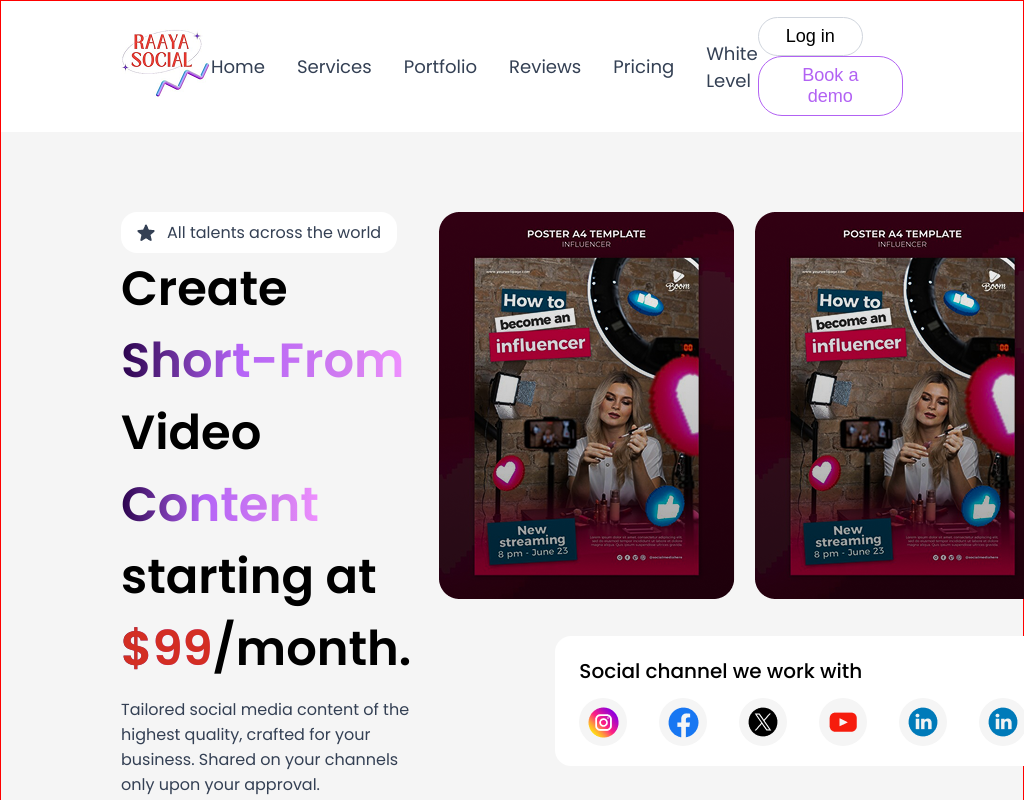
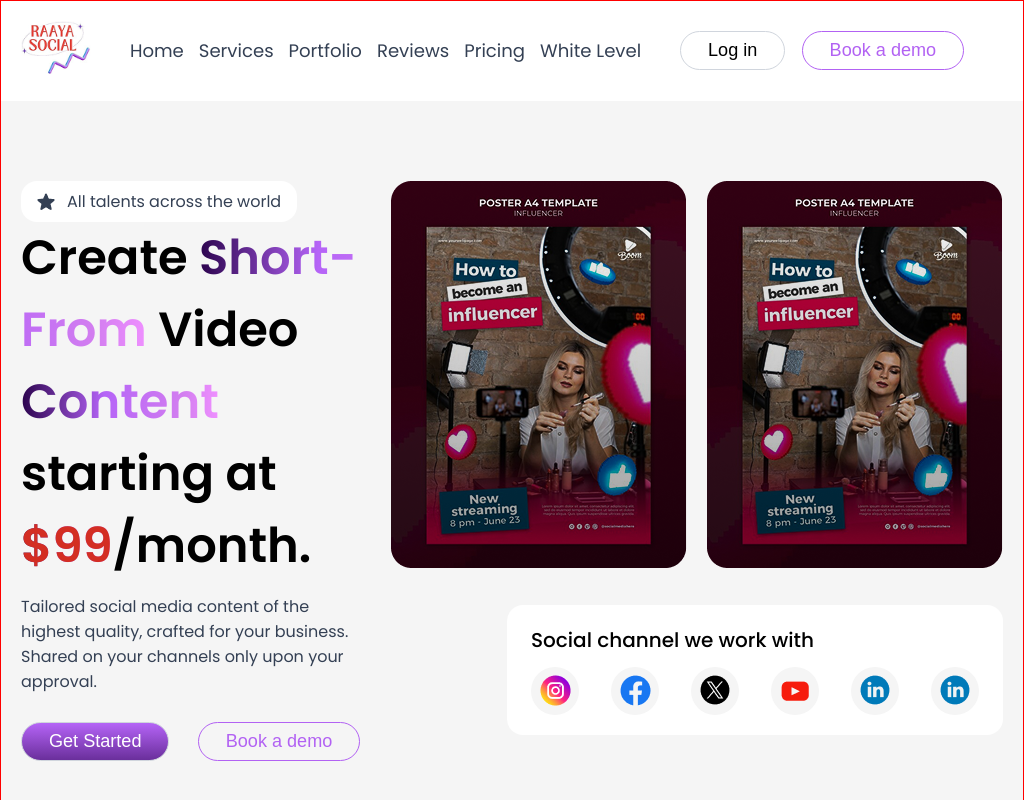
Before and after one commit to BodruddozaRedoy/Raaya-Social, a plain HTML site: page index.html in a window 1024 px wide. Shown: the top 800 px of the page. Drawn offline with Linux system fonts and the light colour scheme; files whose address does not match are found by name.

Commit message:
Add laptop responsiveness styles and update logo class in navbar

```diff
--- a/index.html
+++ b/index.html
@@ -7,6 +7,7 @@
     <link rel="stylesheet" href="/styles/style.css" />
     <link rel="stylesheet" href="/styles/responsive/mobile.css">
     <link rel="stylesheet" href="/styles/responsive/tablet.css">
+    <link rel="stylesheet" href="/styles/responsive/laptop.css">
     <!-- website title -->
     <title>Raaya Social</title>
   </head>
@@ -16,7 +17,7 @@
       <nav class="navbar container">
         <!-- nav logo  -->
         <div>
-          <img src="/images/Logo.png" alt="" />
+          <img class="logo" src="/images/Logo.png" alt="" />
         </div>
         <!-- nav links  -->
         <ul class="">
--- /dev/null
+++ b/styles/responsive/laptop.css
@@ -0,0 +1,15 @@
+@media (min-width: 769px) and (max-width: 1024px){
+    .container{
+        padding: 0 20px;
+    }
+    .navbar{
+        padding: 20px 20px;
+    }
+    .navbar ul {
+        gap: 15px;
+    }
+
+    .navbar .logo{
+        width: 70px;
+    }
+}
```
